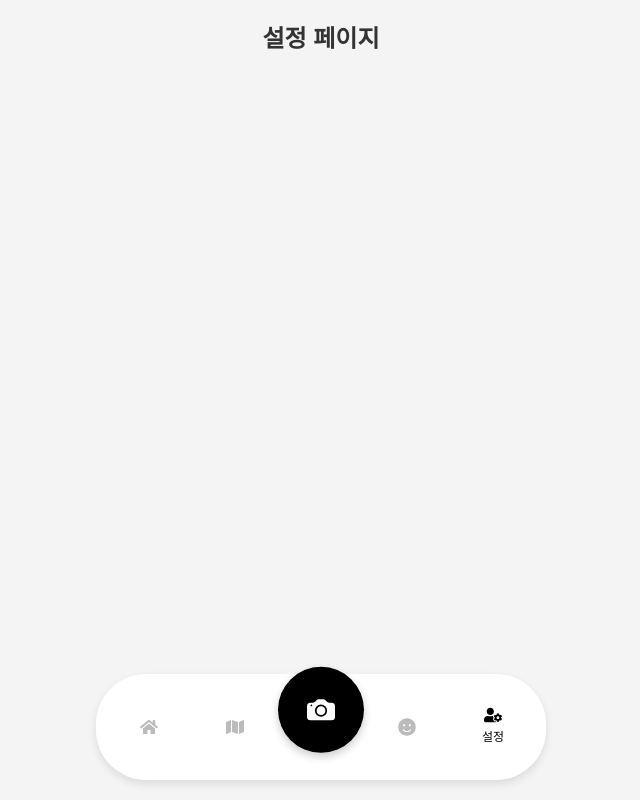
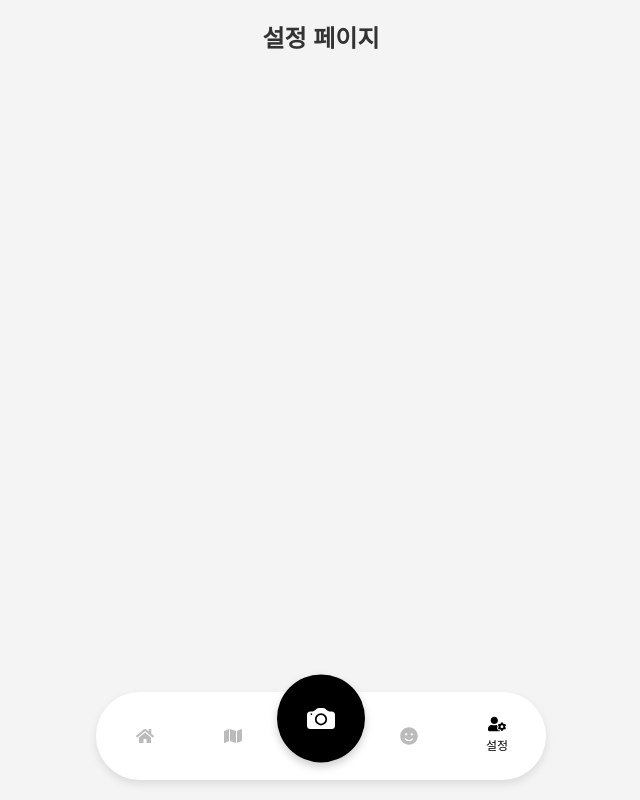
Before and after one commit to LeeMineo/PlantB, a React (Create React App) app in the folder appfront/: page /settings in a window 1280 px wide. Shown: the whole page, without its empty margins (319-959 px from the left). Built offline with nearby package versions, Linux system fonts and the light colour scheme; a web font is replaced by a local one.

Commit message:
Update Navigation.css

```diff
--- a/appfront/src/css/components/Navigation.css
+++ b/appfront/src/css/components/Navigation.css
@@ -11,7 +11,8 @@
   max-width: 450px;
   background-color: #fff;
   border-radius: 50px;
-  padding: 10px;
+  padding-left: 5px;
+  padding-right: 5px;
   box-shadow: 0 4px 8px rgba(0, 0, 0, 0.1);
 }
 
```
